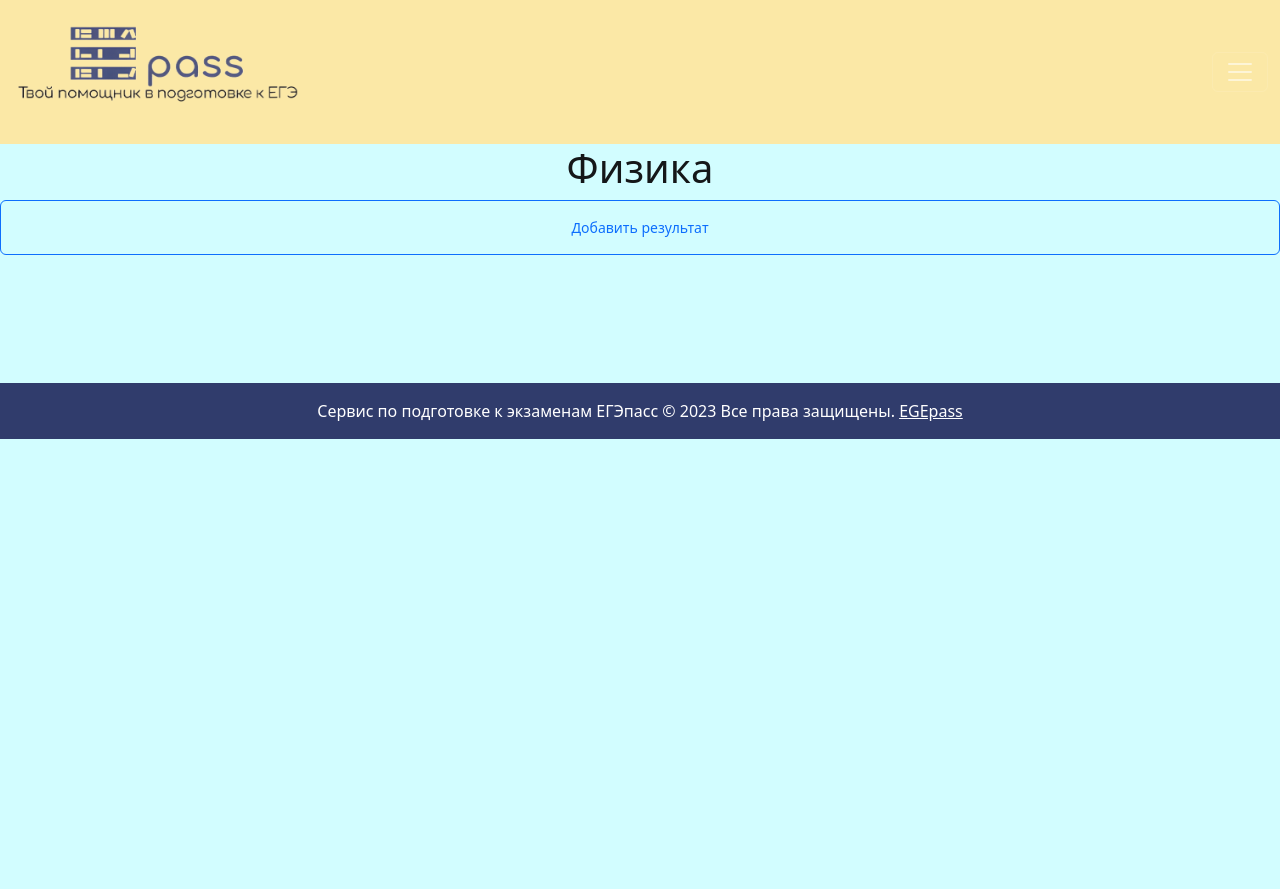
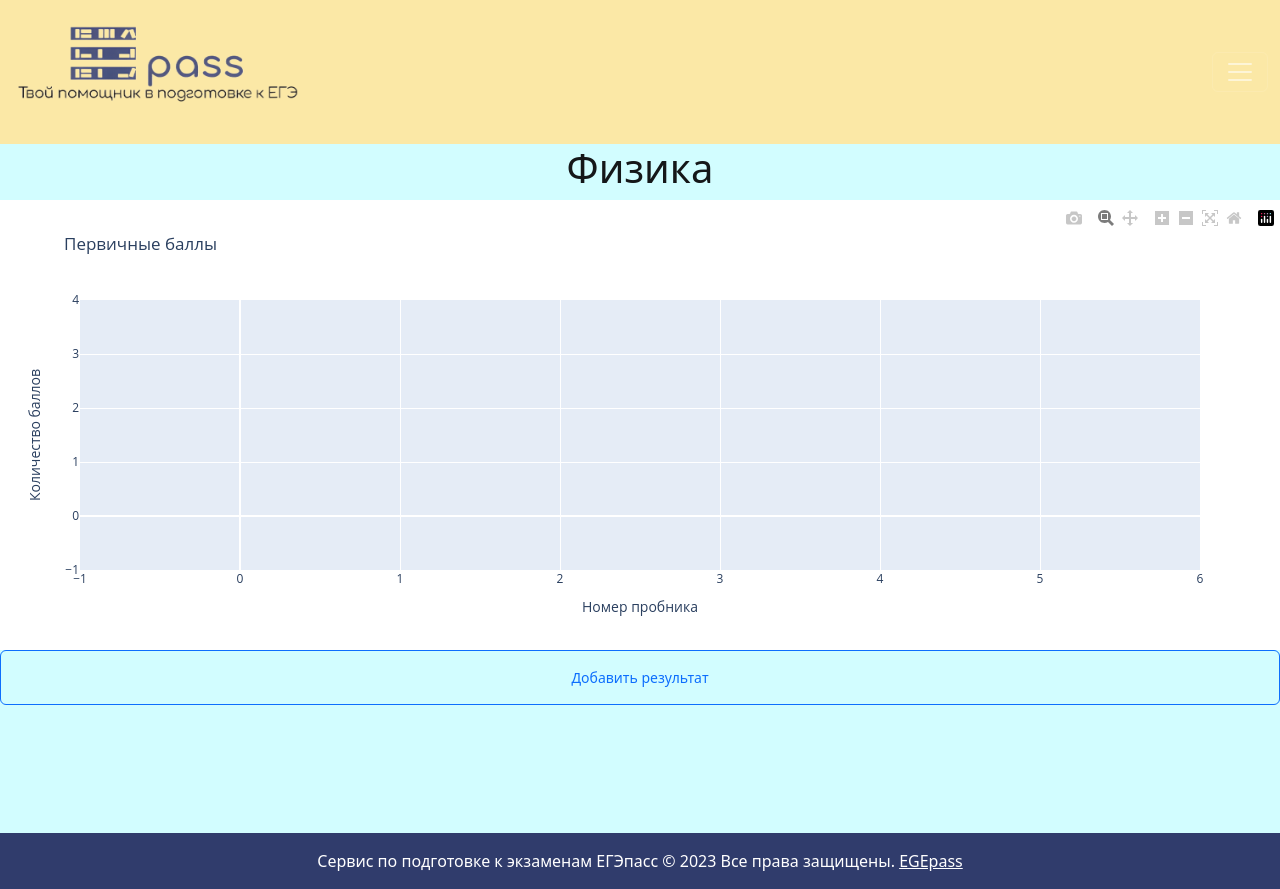
Before and after one commit to Ardrass2/EGEpass, a Flask app: a page that uses templates/base.html in a window 1280 px wide. Before the commit the page ends 439 px from the top, so only its background shows below. Run offline with Flask 3, Linux system fonts and the light colour scheme; a user stored in the database is signed in; data comes from the database, SQL or seed files in the repository; both versions use the stored data as it was after the commit; some libraries are stand-ins or nearby versions.

Commit message:
Добавлен график баллов по предметам

```diff
--- a/main.py
+++ b/main.py
@@ -1,5 +1,9 @@
 from flask import Flask, render_template, redirect, url_for, flash, request
 from flask_login import LoginManager, login_user, current_user, logout_user, login_required
+import plotly.graph_objs as go
+import plotly.express as px
+import plotly
+import json
 from werkzeug.security import generate_password_hash
 from data.scores import subject_tasks, Exams, TestSeparately
 from data import db_session
@@ -56,7 +60,7 @@ def add_result(subject):
                                         subject=exam.subject)
                 db.add(scores)
             db.commit()
-            return redirect(url_for("subjects"))
+            return redirect(url_for(f"subjects"))
     else:
         return redirect(url_for("login"))
     if subject in subject_tasks.keys():
@@ -87,6 +91,8 @@ def register():
 
 @app.route('/settings', methods=['GET', 'POST'])
 def setting():
+    if not current_user.is_authenticated:
+        return redirect(url_for('index'))
     form = SettingsForm()
     if form.validate_on_submit():
         if not str(form.change_password.data) == str(form.confirm_password.data):
@@ -99,15 +105,30 @@ def setting():
     return render_template("settings.html", title="Настройки", form=form)
 
 
-@app.route('/subjects/<subject>')
+@app.route("/subjects/<subject>")
 def subject(subject):
-    return render_template("subject.html", title=subject, subject=subject)
+    if not current_user.is_authenticated:
+        return redirect(url_for('index'))
+    else:
+        db = db_session.create_session()
+        exams = db.query(Exams).filter(Exams.subject == subject).all()
+        if exams:
+            scores = [exam.primary_score for exam in exams]
+            number = list(range(1, len(exams) + 1))
+
+            fig = px.line(x=number, y=scores, labels={'x': 'Номер пробника', 'y': 'Количество баллов'},
+                          title='Первичные баллы')
+            graphJSON = json.dumps(fig, cls=plotly.utils.PlotlyJSONEncoder)
+        else:
+            return render_template("subject.html", title=subject, subject=subject, graphJSON=0)
+
+    return render_template("subject.html", title=subject, subject=subject, graphJSON=graphJSON)
 
 
 @app.route("/subjects")
 def subjects():
     if not current_user.is_authenticated:
-        return redirect(url_for("login"))
+        return redirect(url_for("index"))
     return render_template("subjects.html", subjects=subject_tasks.keys(), title="Предметы")
 
 
--- a/templates/base.html
+++ b/templates/base.html
@@ -6,6 +6,7 @@
     <link href="https://cdn.jsdelivr.net/npm/bootstrap@5.3.0-alpha1/dist/css/bootstrap.min.css" rel="stylesheet"
           integrity="sha384-GLhlTQ8iRABdZLl6O3oVMWSktQOp6b7In1Zl3/Jr59b6EGGoI1aFkw7cmDA6j6gD" crossorigin="anonymous">
     <link rel="stylesheet" href="/static/css/style.css">
+    <script src="https://cdn.plot.ly/plotly-latest.min.js"></script>
     <title>{{ title }}</title>
 </head>
 <body>
--- a/templates/subject.html
+++ b/templates/subject.html
@@ -1,6 +1,15 @@
 {% extends 'base.html' %}
 {% block content %}
 <div><h1 class="text-center">{{subject.capitalize()}}</h1></div>
-<a href="/add_result/{{subject}}" class="btn btn-outline-primary" style="padding: 1rem 1rem">Добавить результат</a>
+<div class="grid"></div>
+    <div id="statistic-graph">
+        <script>
+            var graph = {{graphJSON | safe}};
+            Plotly.newPlot('statistic-graph', graph.data, graph.layout);
+        </script>
+    <div>
+        <a href="/add_result/{{subject}}" class="btn btn-outline-primary" style="padding: 1rem 1rem">Добавить результат</a>
+    </div>
+    </div>
 
 {% endblock %}
```
Also changed, not shown: database.db.
